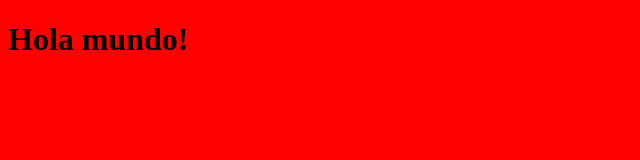
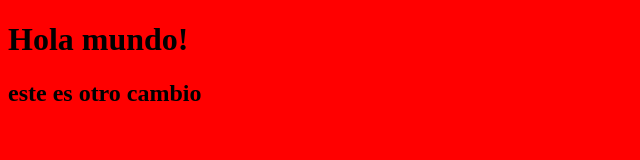
Before and after one commit to p1peeN/prueba-git, a plain HTML site: page index.html in a window 1280 px wide. Shown: the whole page, without its empty margins (0-640 px from the left). Drawn offline with Linux system fonts and the light colour scheme.

Commit message:
tercer cambio agregue un h2

```diff
--- a/index.html
+++ b/index.html
@@ -9,5 +9,6 @@
 </head>
 <body>
     <h1>Hola mundo!</h1>
+    <h2>este es otro cambio</h2>
 </body>
 </html>
```
